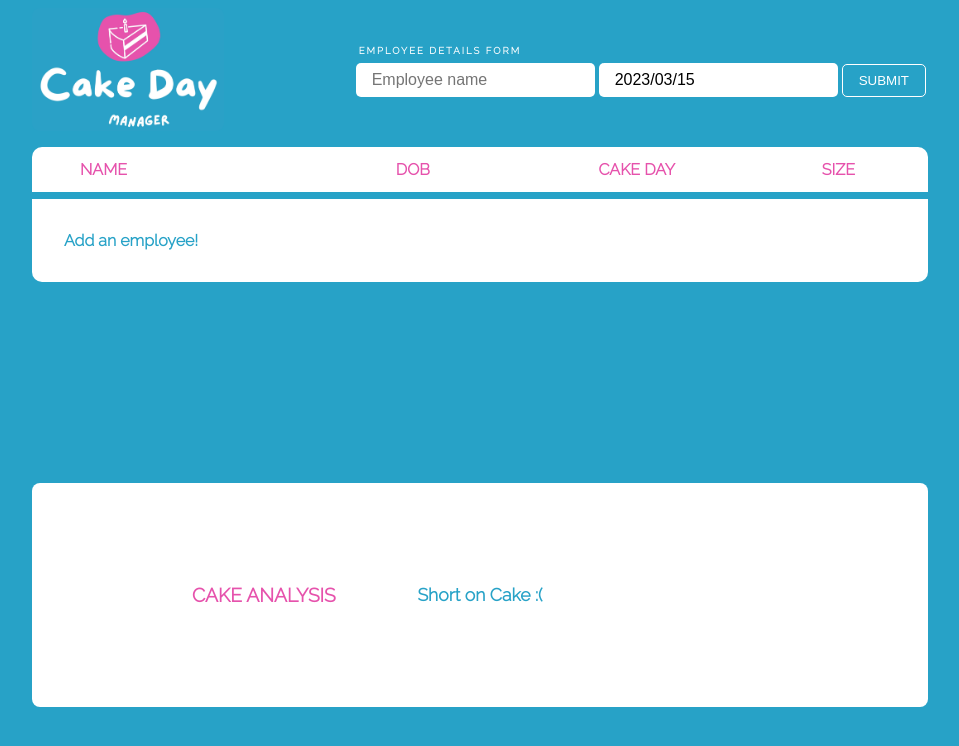
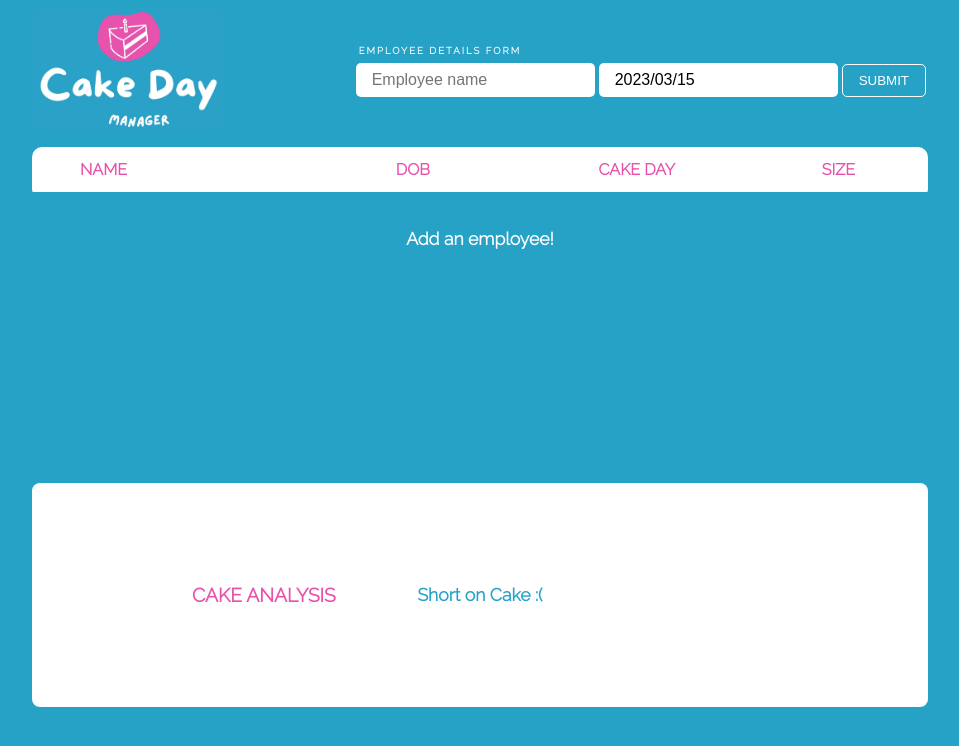
Before and after one commit to Ollie-C/cakeday, a React (Create React App) app: page / in a window 1280 px wide. Shown: the top 746 px of the page, without its empty margins (160-1119 px from the left). Built offline with nearby package versions, Linux system fonts and the light colour scheme.

Commit message:
:heavy_check_mark: All tests passed

```diff
--- a/src/components/Table/Table.jsx
+++ b/src/components/Table/Table.jsx
@@ -44,12 +44,12 @@ const Table = ({ employees }) => {
   }
   return (
     <section className="table-container">
+      {activeFilter && (
+        <button onClick={resetFiltered} className="table__reset">
+          X RESET
+        </button>
+      )}
       <table className="table" data-testid="testTable">
-        {activeFilter && (
-          <button onClick={resetFiltered} className="table__reset">
-            X RESET
-          </button>
-        )}
         <thead className="table__head">
           <tr>
             <th className="table__name">NAME</th>
@@ -58,11 +58,7 @@ const Table = ({ employees }) => {
             <th className="table__size">SIZE</th>
           </tr>
         </thead>
-        {!filtered.length && (
-          <tr>
-            <td className="table__nodata">Add an employee! </td>
-          </tr>
-        )}
+
         {displayedEmployees.length > 0 && (
           <tbody className="table__body" data-testid="displayTbody">
             {displayedEmployees
@@ -91,7 +87,7 @@ const Table = ({ employees }) => {
           </tbody>
         )}
       </table>
-
+      {!filtered.length && <p className="table__nodata">Add an employee! </p>}
       {employees.length > 5 && (
         <Navigation page={page} totalPages={totalPages} setPage={setPage} />
       )}
--- a/src/components/Table/Table.scss
+++ b/src/components/Table/Table.scss
@@ -6,6 +6,7 @@
   @include flex(column, flex-start, flex-end);
   height: 20rem;
   margin: 2rem 0;
+  position: relative;
 
   @include desktop {
     margin: 1rem 0;
@@ -13,7 +14,6 @@
 }
 
 .table {
-  position: relative;
   text-align: center;
   border-collapse: collapse;
   border-radius: 10px;
@@ -51,9 +51,10 @@
 
   &__nodata {
     padding: 2rem;
-    text-align: left;
-    color: $app-blue;
+    color: $app-white;
     font-weight: 600;
+    text-align: center;
+    width: 100%;
   }
 
   &__reset {
--- a/src/utils/helpers.js
+++ b/src/utils/helpers.js
@@ -52,5 +52,9 @@ export const displayFiveEmployees = (employees, currentPage) => {
   const lastEmployeeIndex = currentPage * 5;
   const firstEmployeeIndex = lastEmployeeIndex - 5;
 
-  return employees.slice(firstEmployeeIndex, lastEmployeeIndex);
+  if (employees.length) {
+    return employees.slice(firstEmployeeIndex, lastEmployeeIndex);
+  }
+
+  return employees;
 };
```
Also changed, not shown: 1 other file (tests, documents, lock files or other folders).
